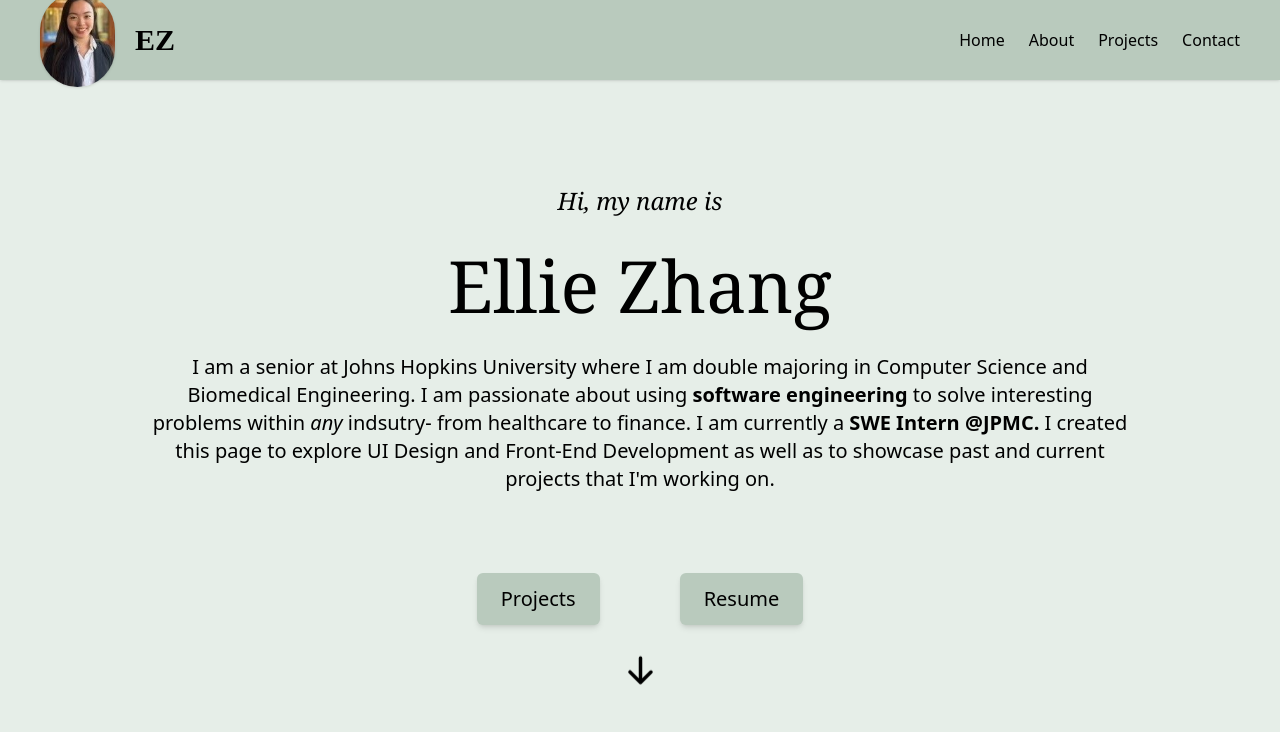
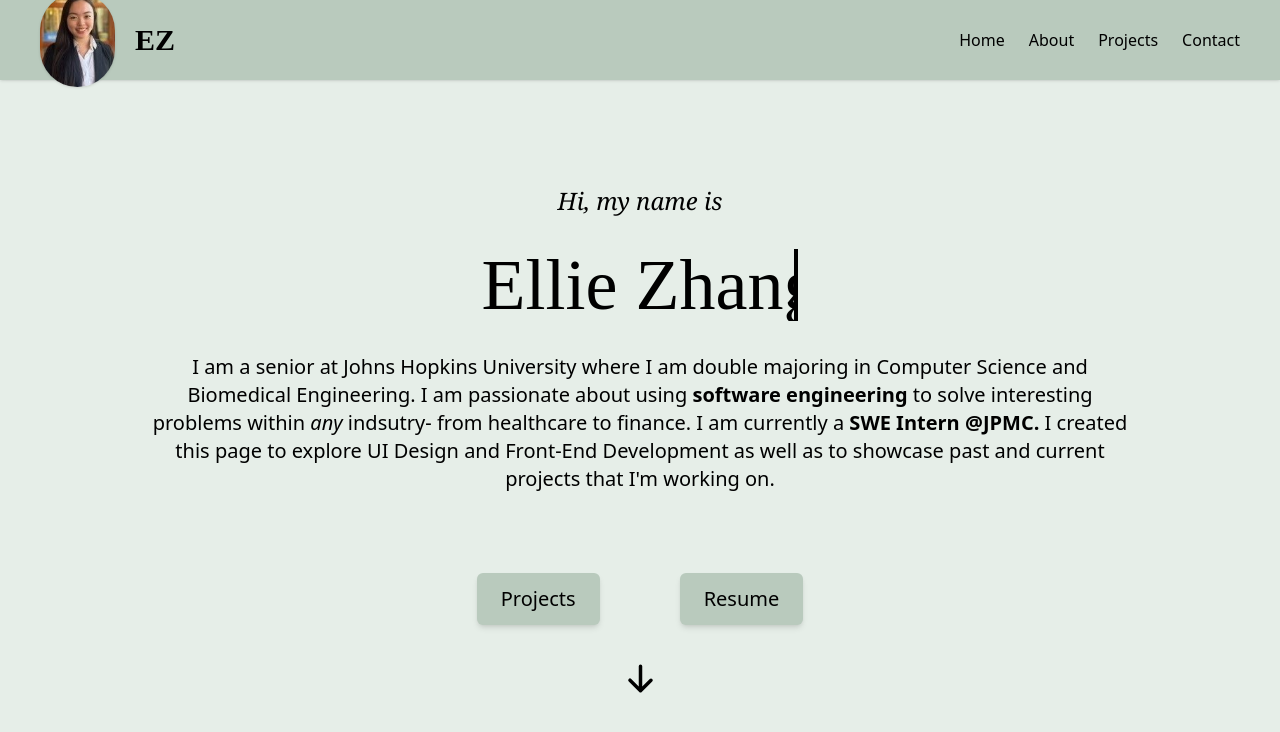
Before and after one commit to eyz2002/ElliePortfolio, a Next.js app: page / in a window 1280 px wide. Shown: the top 732 px of the page. Built offline with nearby package versions, Linux system fonts and the light colour scheme.

Commit message:
feat: added typing animation, look to add pause inbetween loops.

```diff
--- a/components/HeroSection.tsx
+++ b/components/HeroSection.tsx
@@ -10,7 +10,10 @@ export const HeroSection = () => {
         <section id = "Intro" className = "space-y-9">
             <section id = "Bio" className = "flex flex-col text-center py-10 my-10 space-y-8">
                 <div className = "text-2xl font-serif italic"> Hi, my name is </div>
-                <div className = "text-7xl font-serif "> Ellie Zhang </div>
+                <div className="flex justify-center">
+                    <div className = "animate-typing animate-blinking overflow-hidden whitespace-nowrap font-mono text-7xl border-r-4"> Ellie Zhang </div>
+                </div>
+
                 <p className= "md:text-sm lg:text-xl font-light">
                     I am a senior at Johns Hopkins University where I am double majoring in Computer Science and Biomedical Engineering. I am passionate about using <span className="font-semibold"> software engineering </span> to solve interesting problems within <span className = "italic"> any </span> indsutry- from healthcare to finance. I am currently a <span className = "font-semibold">SWE Intern @JPMC.</span>  I created this page to explore UI Design and Front-End Development as well as to showcase past and current projects that I'm working on.
                 </p>
--- a/tailwind.config.js
+++ b/tailwind.config.js
@@ -11,12 +11,22 @@ module.exports = {
   theme: {
     extend: {
       animation: {
-        bounce: "bounce 0.8s alternate cubic-bezier(0.75, 0.05, 0.075, 0.035) infinite"
+        bounce: "bounce 0.8s alternate cubic-bezier(0.75, 0.05, 0.075, 0.035) ",
+        typing: "typing 3s steps(15) infinite",
+        blinking: "blink 0.1s infinite"
       },
       keyframes: {
         bounce: {
           from: {transform: "translateY(10px)"},
           to: {transform: "translateY(0)"},
+        },
+        typing: {
+          from: { width: "0" },
+          to: { width: "11ch" }
+        },
+        blink: {
+          from: { "border-right-color": "transparent" },
+          to: { "border-right-color": "black" },
         },
       },
     },
```
